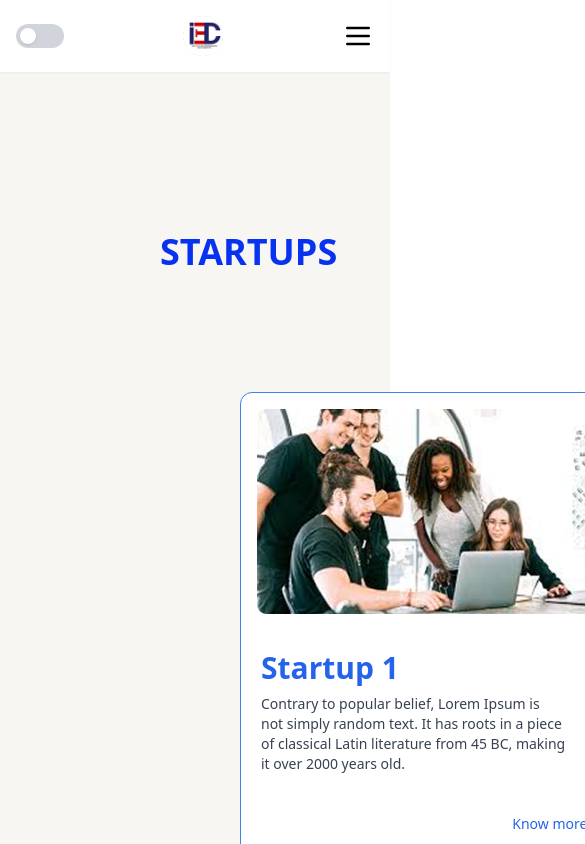
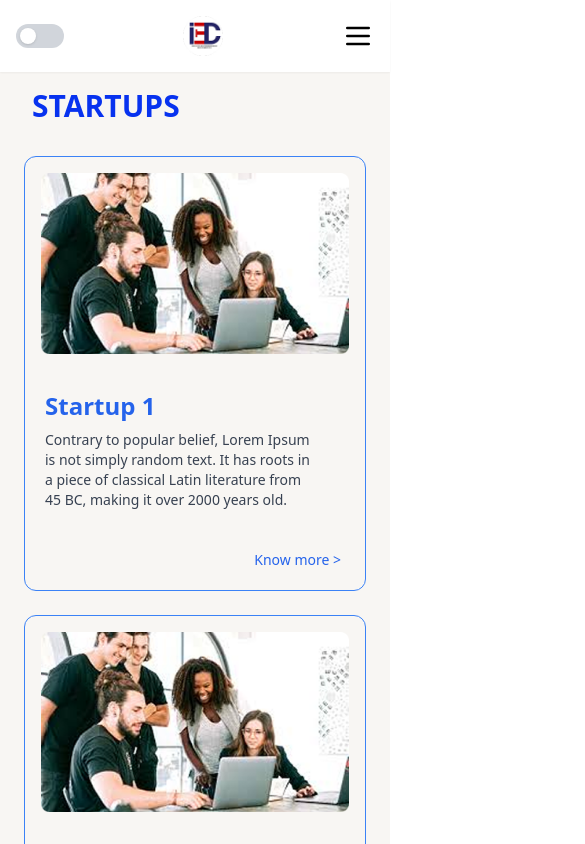
Before and after one commit to callmesidhu/React-IEDCCET-website, a React (Vite) app: page /startups in a window 390 px wide. Shown: the top 844 px of the page, 585 px wide, since content can reach past the window. Built offline with nearby package versions, Linux system fonts and the light colour scheme; a web font is replaced by a local one.

Commit message:
Enabled dark mode and added animations to Startup Page

```diff
--- a/src/pages/Startups.jsx
+++ b/src/pages/Startups.jsx
@@ -1,85 +1,143 @@
+"use client"
 
+import { motion } from "framer-motion"
+import image from "../assets/startup.png"
+import Footer from "../components/landing/Footer"
+import Navbar from "../components/landing/Navbar"
+import { useDarkMode } from "../context/DarkModeContext"
 
+function StartupCard({ title, description, image, index }) {
+  const { darkMode } = useDarkMode()
+  const bgColor = darkMode ? "#00092C" : "#F8F6F3"
+  const textColor = darkMode ? "#FFFFFF" : "#1E40AF"
+  const descriptionColor = darkMode ? "#FAFAFA" : "#374151"
 
-import image from "../assets/startup.png";
-import Footer from "../components/landing/Footer";
-import Navbar from "../components/landing/Navbar";
-
-function StartupCard({ title, description, image }) {
   return (
-      <div className="bg-white  rounded-xl overflow-hidden w-96 flex flex-col border border-blue-500">
-        <div className=" ">
-          <img
-            src={image || "/placeholder.svg"}
-            alt={title}
-            className="w-full h-full object-fit rounded-t-lg p-4"
-          />
+    <motion.div
+      className="rounded-xl overflow-hidden w-full sm:w-80 md:w-96 flex flex-col border border-blue-500"
+      style={{ backgroundColor: bgColor }}
+      initial={{ opacity: 0, y: 50 }}
+      animate={{ opacity: 1, y: 0 }}
+      transition={{
+        duration: 0.5,
+        delay: index * 0.1,
+        ease: "easeOut",
+      }}
+      whileHover={{
+        scale: 1.03,
+        boxShadow: "0 10px 30px rgba(0, 0, 0, 0.15)",
+        transition: { duration: 0.2 },
+      }}
+    >
+      <motion.div className="" whileHover={{ scale: 1.05 }} transition={{ duration: 0.2 }}>
+        <img src={image || "/placeholder.svg"} alt={title} className="w-full h-full object-fit rounded-t-lg p-4" />
+      </motion.div>
+      <div className="p-5 pr-6">
+        <motion.h3
+          className="text-2xl md:text-3xl font-bold text-blue-600 mb-2"
+          initial={{ opacity: 0 }}
+          animate={{ opacity: 1 }}
+          transition={{ duration: 0.3, delay: index * 0.1 + 0.2 }}
+        >
+          {title}
+        </motion.h3>
+        <motion.p
+          className="text-sm mb-4 w-[90%]"
+          style={{ color: descriptionColor }}
+          initial={{ opacity: 0 }}
+          animate={{ opacity: 1 }}
+          transition={{ duration: 0.3, delay: index * 0.1 + 0.3 }}
+        >
+          {description}
+        </motion.p>
+        <motion.p
+          className="text-blue-600 hover:text-blue-800 dark:hover:text-blue-400 text-sm font-medium flex justify-end mt-10"
+          whileHover={{ x: 5 }}
+          transition={{ duration: 0.2 }}
+        >
+          Know more &gt;
+        </motion.p>
       </div>
-        <div className="p-5 pr-6">
-          <h3 className="text-3xl font-bold text-blue-600 mb-2">{title}</h3>
-          <p className="text-gray-700  text-sm mb-4 w-[90%]">{description}</p>
-          <p className="text-blue-600 hover:text-blue-800 dark:hover:text-blue-400 text-sm font-medium flex justify-end mt-10">
-            Know more &gt;
-          </p>
-        </div>
-      </div>
-    );
+    </motion.div>
+  )
 }
 
-
 export default function Startups() {
-    const Startups=[
+  const Startups = [
     {
       title: "Startup 1",
       date: "2023-10-01",
       image: image,
-            content: "Contrary to popular belief, Lorem Ipsum is not simply random text. It has roots in a piece of classical Latin literature from 45 BC, making it over 2000 years old."
+      content:
+        "Contrary to popular belief, Lorem Ipsum is not simply random text. It has roots in a piece of classical Latin literature from 45 BC, making it over 2000 years old.",
     },
     {
       title: "Startup 1",
       date: "2023-10-01",
       image: image,
-            content: "Contrary to popular belief, Lorem Ipsum is not simply random text. It has roots in a piece of classical Latin literature from 45 BC, making it over 2000 years old."
+      content:
+        "Contrary to popular belief, Lorem Ipsum is not simply random text. It has roots in a piece of classical Latin literature from 45 BC, making it over 2000 years old.",
     },
     {
       title: "Startup 1",
       date: "2023-10-01",
       image: image,
-            content: "Contrary to popular belief, Lorem Ipsum is not simply random text. It has roots in a piece of classical Latin literature from 45 BC, making it over 2000 years old."
+      content:
+        "Contrary to popular belief, Lorem Ipsum is not simply random text. It has roots in a piece of classical Latin literature from 45 BC, making it over 2000 years old.",
     },
     {
       title: "Startup 1",
       date: "2023-10-01",
       image: image,
-            content: "Contrary to popular belief, Lorem Ipsum is not simply random text. It has roots in a piece of classical Latin literature from 45 BC, making it over 2000 years old."
+      content:
+        "Contrary to popular belief, Lorem Ipsum is not simply random text. It has roots in a piece of classical Latin literature from 45 BC, making it over 2000 years old.",
     },
     {
       title: "Startup 1",
       date: "2023-10-01",
       image: image,
-            content: "Contrary to popular belief, Lorem Ipsum is not simply random text. It has roots in a piece of classical Latin literature from 45 BC, making it over 2000 years old."
+      content:
+        "Contrary to popular belief, Lorem Ipsum is not simply random text. It has roots in a piece of classical Latin literature from 45 BC, making it over 2000 years old.",
     },
     // Add more startups as needed
   ]
+
+  const { darkMode } = useDarkMode()
+  const bgColor = darkMode ? "#00092C" : "#F8F6F3"
+  const textColor = darkMode ? "#FFFFFF" : "#1E40AF"
+
   return (
     <div>
       <Navbar />
-       <div className="flex flex-col items-start justify-start p-40 min-h-screen bg-[#F8F6F3] overflow:hidden">
-            <h1 className="text-4xl font-bold text-[#0732EF] ">STARTUPS</h1>
+      <motion.div
+        className="flex flex-col items-start justify-start p-4 sm:p-8 md:p-16 lg:p-40 min-h-screen overflow-hidden"
+        style={{ backgroundColor: bgColor }}
+        initial={{ opacity: 0 }}
+        animate={{ opacity: 1 }}
+        transition={{ duration: 0.5 }}
+      >
+        <motion.h1
+          className="text-3xl md:text-4xl font-bold text-[#0732EF] ml-4 md:ml-0"
+          initial={{ x: -50, opacity: 0 }}
+          animate={{ x: 0, opacity: 1 }}
+          transition={{ duration: 0.5, delay: 0.2 }}
+        >
+          STARTUPS
+        </motion.h1>
 
-            <div className="flex flex-wrap flex-row gap-10 mt-10 p-20">
+        <div className="flex flex-wrap justify-center md:justify-start gap-6 md:gap-10 mt-6 md:mt-10 p-2 md:p-10 w-full">
           {Startups.map((startup, index) => (
             <StartupCard
-
+              key={index}
+              index={index}
               title={startup.title}
               description={startup.content}
               image={startup.image}
             />
           ))}
         </div>
+      </motion.div>
+      <Footer />
     </div>
-        <Footer />
-
-        </div>
-    );
+  )
 }
```
Lines whose indentation alone changed are shown as unchanged.
